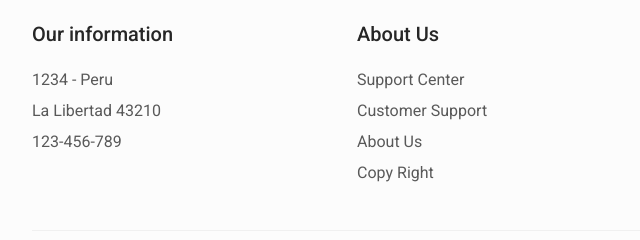
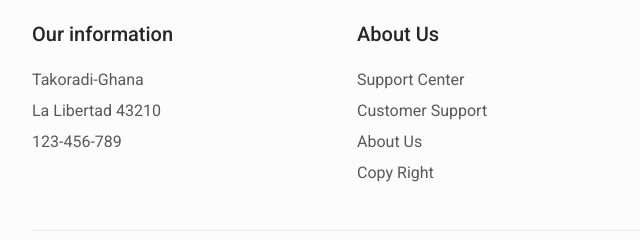
Before and after one commit to classicpages/watches-web, a plain HTML site: page index.html in a window 1280 px wide. Shown: the part 4748-4988 px from the top of the page, 96-736 px from the left. Drawn offline with nearby package versions, Linux system fonts and the light colour scheme.

Commit message:
location

```diff
--- a/index.html
+++ b/index.html
@@ -508,7 +508,7 @@
                 <h3 class="footer__title">Our information</h3>
 
                 <ul class="footer__list">
-                    <li>1234 - Peru</li>
+                    <li>Takoradi-Ghana</li>
                     <li>La Libertad 43210</li>
                     <li>123-456-789</li>
                 </ul>
```
